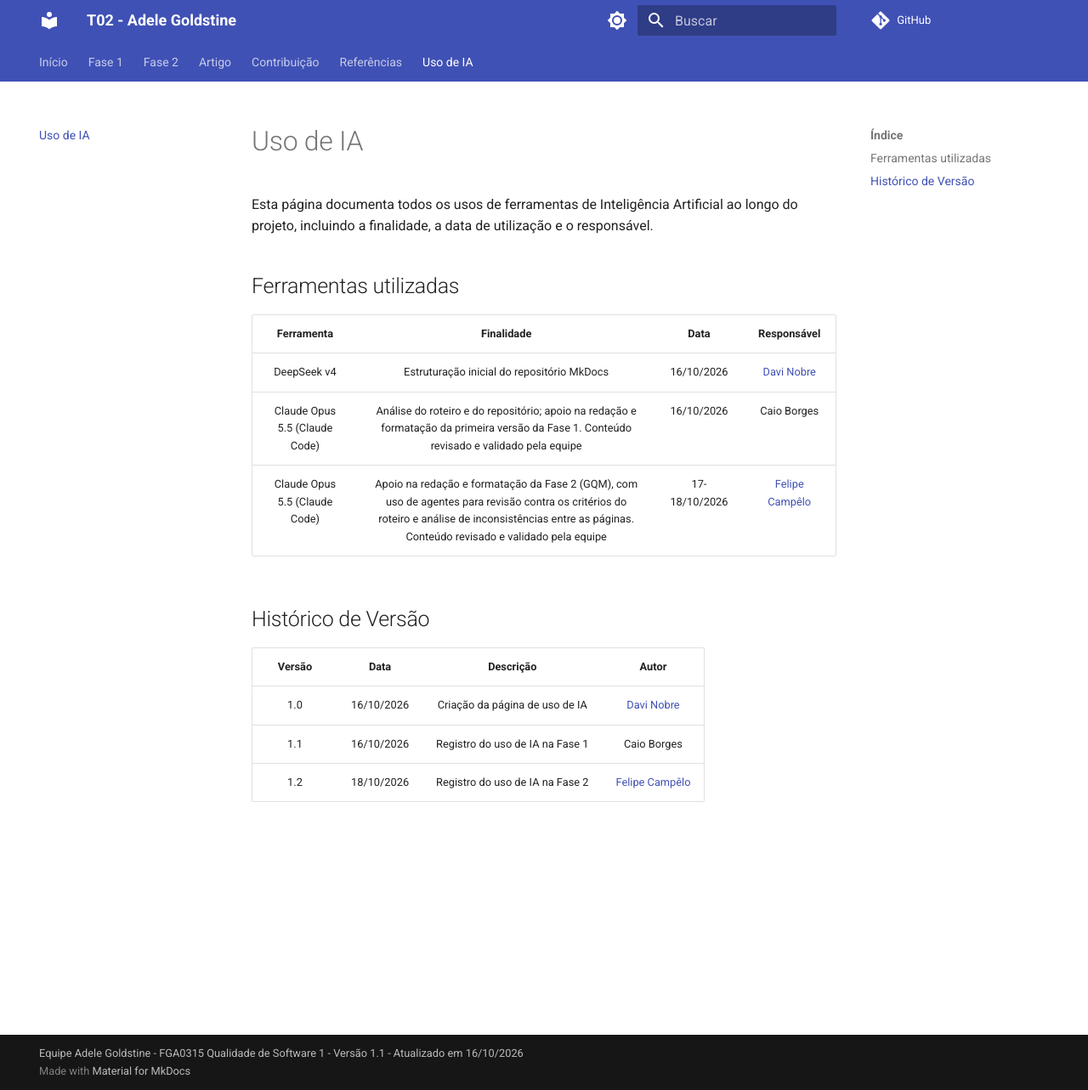
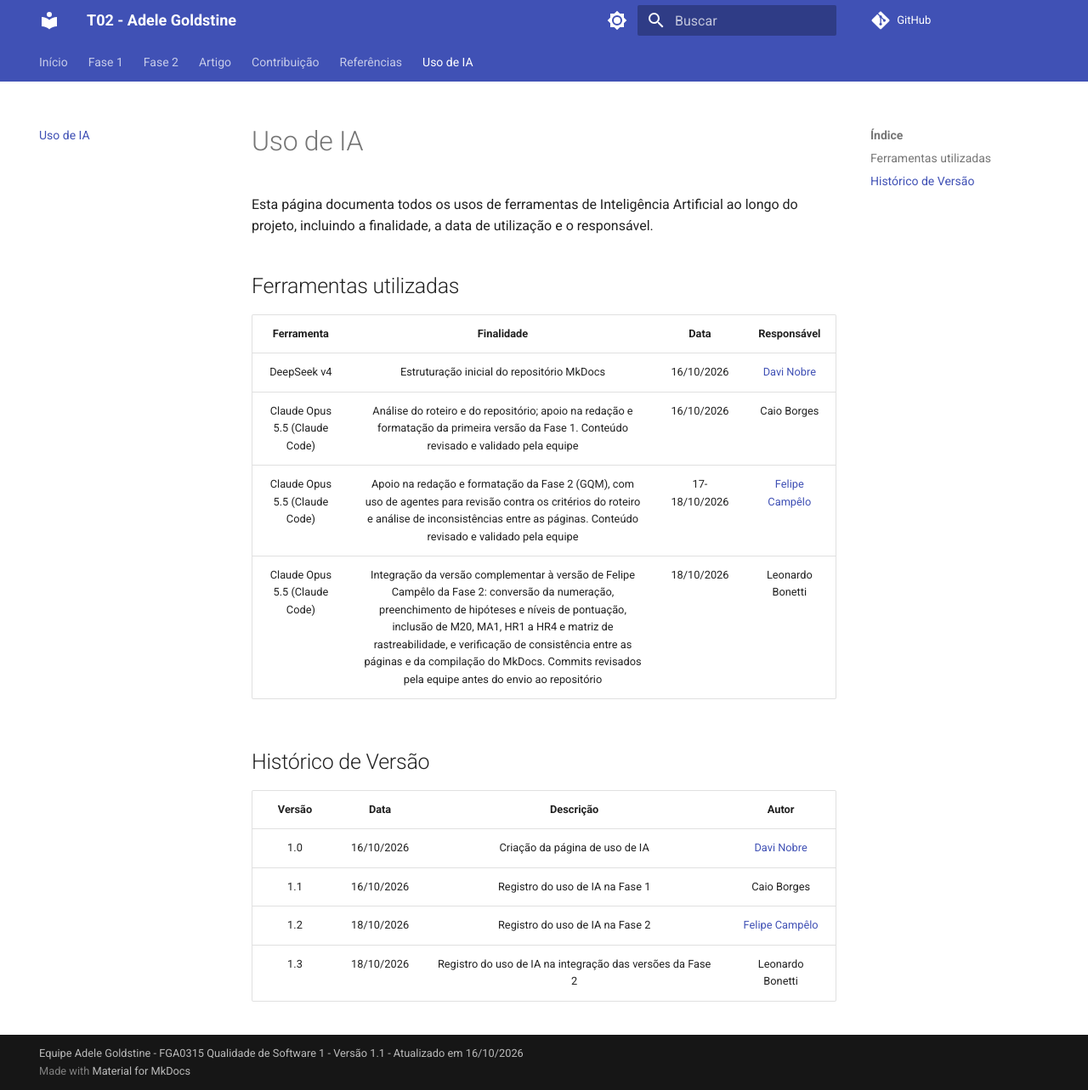
Before and after one commit to FCTE-Qualidade-de-Software-1/2026-2_T02_ADELE_GOLDSTINE, an MkDocs documentation site: the page built from docs/uso-de-ia.md, in a window 1280 px wide and 1283 px high. Shown: the whole window at 85% size. Built offline with MkDocs 1.6.1 and Material for MkDocs 9.7.7, drawn with Linux system fonts in a browser that asks for light colours; comment, search, counter and statistics services are not loaded.

Commit message:
[D05] Uso de IA na integração da Fase 2

```diff
--- a/docs/uso-de-ia.md
+++ b/docs/uso-de-ia.md
@@ -9,6 +9,7 @@ Esta página documenta todos os usos de ferramentas de Inteligência Artificial
 | DeepSeek v4 | Estruturação inicial do repositório MkDocs | 16/10/2026 | [Davi Nobre](https://github.com/Jagaima) |
 | Claude Opus 5.5 (Claude Code) | Análise do roteiro e do repositório; apoio na redação e formatação da primeira versão da Fase 1. Conteúdo revisado e validado pela equipe | 16/10/2026 | Caio Borges |
 | Claude Opus 5.5 (Claude Code) | Apoio na redação e formatação da Fase 2 (GQM), com uso de agentes para revisão contra os critérios do roteiro e análise de inconsistências entre as páginas. Conteúdo revisado e validado pela equipe | 17-18/10/2026 | [Felipe Campêlo](https://github.com/felipeacampelo) |
+| Claude Opus 5.5 (Claude Code) | Integração da versão complementar à versão de Felipe Campêlo da Fase 2: conversão da numeração, preenchimento de hipóteses e níveis de pontuação, inclusão de M20, MA1, HR1 a HR4 e matriz de rastreabilidade, e verificação de consistência entre as páginas e da compilação do MkDocs. Commits revisados pela equipe antes do envio ao repositório | 18/10/2026 | Leonardo Bonetti |
 
 ## Histórico de Versão
 
@@ -17,3 +18,4 @@ Esta página documenta todos os usos de ferramentas de Inteligência Artificial
 | 1.0 | 16/10/2026 | Criação da página de uso de IA | [Davi Nobre](https://github.com/Jagaima) |
 | 1.1 | 16/10/2026 | Registro do uso de IA na Fase 1 | Caio Borges |
 | 1.2 | 18/10/2026 | Registro do uso de IA na Fase 2 | [Felipe Campêlo](https://github.com/felipeacampelo) |
+| 1.3 | 18/10/2026 | Registro do uso de IA na integração das versões da Fase 2 | Leonardo Bonetti |
```
